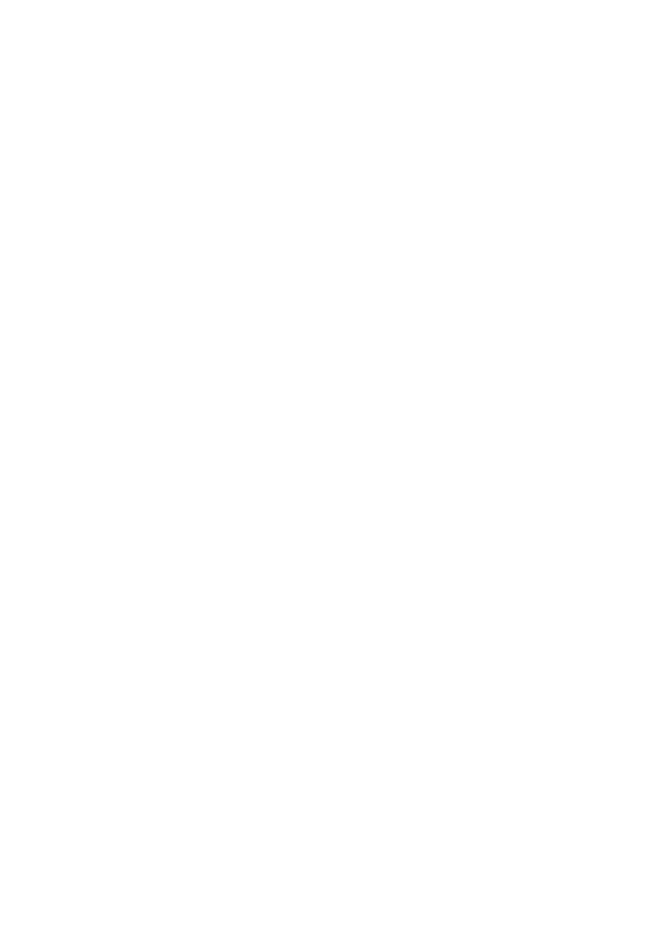
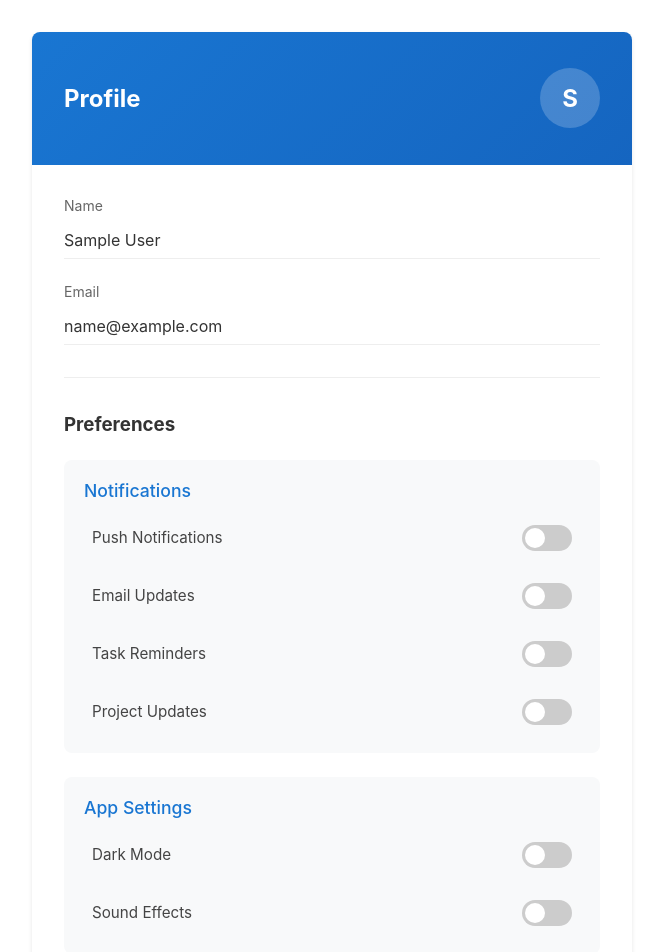
Before and after one commit to cosmoavijeet07/SynergySphere, a React (Create React App) app in the folder frontend/: page /profile in a window 1280 px wide. Before the commit this address had no page. Shown: the top 952 px of the page, without its empty margins (308-971 px from the left). Before the commit the page ends 800 px from the top, so only its background shows below. Built offline with nearby package versions, Linux system fonts and the light colour scheme; sample sign-in values are in the browser's storage.

Commit message:
Profile Created

```diff
--- a/frontend/src/App.js
+++ b/frontend/src/App.js
@@ -9,6 +9,7 @@
 import CreateTask from './pages/CreateTask';
 import Navbar from './components/Navbar';
 import Sidebar from './components/Sidebar';
+import Profile from './pages/Profile';
 
 function MainLayout() {
   const [isSidebarOpen, setIsSidebarOpen] = useState(false);
@@ -51,6 +52,7 @@
         <Route element={<AuthLayout />}>
           <Route path="/login" element={<Login />} />
           <Route path="/signup" element={<Signup />} />
+          <Route path="/profile" element={<Profile />} />
         </Route>
         {/* Protected pages */}
         <Route element={<PrivateRoute><MainLayout /></PrivateRoute>}>
--- a/frontend/src/components/Navbar.css
+++ b/frontend/src/components/Navbar.css
@@ -67,6 +67,38 @@
   display: flex;
   align-items: center;
   gap: 1rem;
+}
+
+.profile-link {
+  display: flex;
+  align-items: center;
+  gap: 0.5rem;
+  text-decoration: none;
+  color: #333;
+  padding: 0.5rem;
+  border-radius: 4px;
+  transition: background-color 0.3s;
+}
+
+.profile-link:hover {
+  background-color: rgba(25, 118, 210, 0.1);
+}
+
+.profile-avatar {
+  width: 32px;
+  height: 32px;
+  background: #1976d2;
+  color: white;
+  border-radius: 50%;
+  display: flex;
+  align-items: center;
+  justify-content: center;
+  font-weight: 500;
+}
+
+.profile-name {
+  font-size: 0.9rem;
+  font-weight: 500;
 }
 
 .user-info {
--- a/frontend/src/components/Navbar.js
+++ b/frontend/src/components/Navbar.js
@@ -35,10 +35,14 @@
           <Link to="/projects">Projects</Link>
           <Link to="/my-tasks">My Tasks</Link>
           <div className="user-menu">
-            <div className="user-info">
+            {/* <div className="user-info">
               <span className="user-avatar">{user?.name?.charAt(0)}</span>
               <span className="user-email">{user?.email}</span>
-            </div>
+            </div> */}
+            <Link to="/profile" className="profile-link">
+              <div className="profile-avatar">{user?.name?.charAt(0).toUpperCase()}</div>
+              <span className="profile-name">{user?.name}</span>
+            </Link>
             <button className="logout-btn" onClick={handleLogout}>Logout</button>
           </div>
         </div>
--- a/frontend/src/components/Sidebar.css
+++ b/frontend/src/components/Sidebar.css
@@ -87,6 +87,7 @@
   display: flex;
   flex-direction: column;
   gap: 0.5rem;
+  padding: 1rem;
 }
 
 .sidebar-links a {
--- a/frontend/src/components/Sidebar.js
+++ b/frontend/src/components/Sidebar.js
@@ -36,16 +36,27 @@
       >
         ×
       </button>
-      <div className="user-info">
+      {/* <div className="user-info">
         <div className="user-avatar large">{firstChar}</div>
         <h3>{user.name}</h3>
         <p>{user.email}</p>
         {user.fallback && (
           <small className="login-prompt">Please log in properly</small>
         )}
-      </div>
+      </div> */}
 
       <nav className="sidebar-links">
+        {user && (
+          <div className="sidebar-profile">
+            <Link to="/profile" className="profile-link">
+              <div className="profile-avatar">{user.name?.charAt(0).toUpperCase()}</div>
+              <div className="profile-info">
+                <span className="profile-name">{user.name}</span><br></br>
+                <span className="profile-email">{user.email}</span>
+              </div>
+            </Link>
+          </div>
+        )}
         <Link to="/projects" className={isActive('/projects')} onClick={() => setIsSidebarOpen(false)}>
           <i className="icon">📋</i>
           Projects
--- /dev/null
+++ b/frontend/src/pages/Profile.css
@@ -0,0 +1,170 @@
+.profile-container {
+  padding: 2rem;
+  display: flex;
+  justify-content: center;
+  align-items: flex-start;
+  min-height: calc(100vh - 60px);
+}
+
+.profile-card {
+  background: white;
+  border-radius: 8px;
+  box-shadow: 0 2px 4px rgba(0, 0, 0, 0.1);
+  width: 100%;
+  max-width: 600px;
+  overflow: hidden;
+}
+
+.profile-header {
+  background: linear-gradient(135deg, #1976d2, #1565c0);
+  color: white;
+  padding: 2rem;
+  display: flex;
+  justify-content: space-between;
+  align-items: center;
+}
+
+.profile-avatar {
+  width: 60px;
+  height: 60px;
+  background: rgba(255, 255, 255, 0.2);
+  border-radius: 50%;
+  display: flex;
+  align-items: center;
+  justify-content: center;
+  font-size: 24px;
+  font-weight: bold;
+}
+
+.profile-info {
+  padding: 2rem;
+}
+
+.info-group {
+  margin-bottom: 1.5rem;
+}
+
+.info-group label {
+  display: block;
+  color: #666;
+  font-size: 0.875rem;
+  margin-bottom: 0.5rem;
+}
+
+.info-group p {
+  font-size: 1rem;
+  color: #333;
+  margin: 0;
+  padding: 0.5rem 0;
+  border-bottom: 1px solid #eee;
+}
+
+.preferences {
+  margin-top: 2rem;
+  padding-top: 1rem;
+  border-top: 1px solid #eee;
+}
+
+.preferences h3 {
+  color: #333;
+  margin-bottom: 1.5rem;
+}
+
+.preferences-section {
+  background: #f8f9fa;
+  border-radius: 8px;
+  padding: 1.25rem;
+  margin-bottom: 1.5rem;
+}
+
+.preferences-section h4 {
+  color: #1976d2;
+  margin: 0 0 1rem 0;
+  font-size: 1.1rem;
+  font-weight: 500;
+}
+
+.toggle-group {
+  display: flex;
+  align-items: center;
+  margin-bottom: 1rem;
+  padding: 0.5rem;
+  border-radius: 4px;
+  transition: background-color 0.2s;
+}
+
+.toggle-group:last-child {
+  margin-bottom: 0;
+}
+
+.toggle-group:hover {
+  background-color: rgba(0, 0, 0, 0.02);
+}
+
+.toggle-group label {
+  display: flex;
+  align-items: center;
+  justify-content: space-between;
+  width: 100%;
+  cursor: pointer;
+  font-size: 0.95rem;
+  color: #444;
+  user-select: none;
+}
+
+.toggle {
+  width: 50px;
+  height: 26px;
+  border-radius: 13px;
+  background-color: #ccc;
+  margin-left: 1rem;
+  position: relative;
+  transition: background-color 0.3s;
+  cursor: pointer;
+}
+
+.toggle.active {
+  background-color: #1976d2;
+}
+
+.toggle-handle {
+  width: 20px;
+  height: 20px;
+  background-color: white;
+  border-radius: 50%;
+  position: absolute;
+  top: 3px;
+  left: 3px;
+  transition: transform 0.3s;
+}
+
+.toggle.active .toggle-handle {
+  transform: translateX(24px);
+}
+
+.logout-button {
+  width: 100%;
+  padding: 0.75rem;
+  margin-top: 2rem;
+  background-color: #f44336;
+  color: white;
+  border: none;
+  border-radius: 4px;
+  font-size: 1rem;
+  cursor: pointer;
+  transition: background-color 0.3s;
+}
+
+.logout-button:hover {
+  background-color: #d32f2f;
+}
+
+@media (max-width: 768px) {
+  .profile-container {
+    padding: 1rem;
+  }
+
+  .profile-card {
+    border-radius: 0;
+  }
+}
--- /dev/null
+++ b/frontend/src/pages/Profile.js
@@ -0,0 +1,154 @@
+import React, { useState, useEffect } from 'react';
+import { useNavigate } from 'react-router-dom';
+import { logoutUser } from '../services/api';
+import './Profile.css';
+
+function Profile() {
+  const navigate = useNavigate();
+  const [preferences, setPreferences] = useState({
+    notifications: localStorage.getItem('prefs_notifications') === 'true',
+    emailUpdates: localStorage.getItem('prefs_emailUpdates') === 'true',
+    darkMode: localStorage.getItem('prefs_darkMode') === 'true',
+    soundEffects: localStorage.getItem('prefs_soundEffects') === 'true',
+    taskReminders: localStorage.getItem('prefs_taskReminders') === 'true',
+    projectUpdates: localStorage.getItem('prefs_projectUpdates') === 'true',
+  });
+  const [user, setUser] = useState(null);
+
+  useEffect(() => {
+    // Get user data from localStorage
+    const userData = localStorage.getItem('user');
+    if (userData) {
+      setUser(JSON.parse(userData));
+    } else {
+      navigate('/login');
+    }
+  }, [navigate]);
+
+  const handleLogout = () => {
+    logoutUser();
+    navigate('/login');
+  };
+
+  const handleToggle = (key) => {
+    const newValue = !preferences[key];
+    setPreferences(prev => ({
+      ...prev,
+      [key]: newValue
+    }));
+    localStorage.setItem(`prefs_${key}`, newValue);
+  };
+
+  if (!user) {
+    return null;
+  }
+
+  return (
+    <div className="profile-container">
+      <div className="profile-card">
+        <div className="profile-header">
+          <h2>Profile</h2>
+          <div className="profile-avatar">
+            {user.name?.charAt(0).toUpperCase()}
+          </div>
+        </div>
+
+        <div className="profile-info">
+          <div className="info-group">
+            <label>Name</label>
+            <p>{user.name}</p>
+          </div>
+
+          <div className="info-group">
+            <label>Email</label>
+            <p>{user.email}</p>
+          </div>
+
+          <div className="preferences">
+            <h3>Preferences</h3>
+
+            <div className="preferences-section">
+              <h4>Notifications</h4>
+              <div className="toggle-group">
+                <label>
+                  Push Notifications
+                  <div
+                    className={`toggle ${preferences.notifications ? 'active' : ''}`}
+                    onClick={() => handleToggle('notifications')}
+                  >
+                    <div className="toggle-handle"></div>
+                  </div>
+                </label>
+              </div>
+              <div className="toggle-group">
+                <label>
+                  Email Updates
+                  <div
+                    className={`toggle ${preferences.emailUpdates ? 'active' : ''}`}
+                    onClick={() => handleToggle('emailUpdates')}
+                  >
+                    <div className="toggle-handle"></div>
+                  </div>
+                </label>
+              </div>
+              <div className="toggle-group">
+                <label>
+                  Task Reminders
+                  <div
+                    className={`toggle ${preferences.taskReminders ? 'active' : ''}`}
+                    onClick={() => handleToggle('taskReminders')}
+                  >
+                    <div className="toggle-handle"></div>
+                  </div>
+                </label>
+              </div>
+              <div className="toggle-group">
+                <label>
+                  Project Updates
+                  <div
+                    className={`toggle ${preferences.projectUpdates ? 'active' : ''}`}
+                    onClick={() => handleToggle('projectUpdates')}
+                  >
+                    <div className="toggle-handle"></div>
+                  </div>
+                </label>
+              </div>
+            </div>
+
+            <div className="preferences-section">
+              <h4>App Settings</h4>
+              <div className="toggle-group">
+                <label>
+                  Dark Mode
+                  <div
+                    className={`toggle ${preferences.darkMode ? 'active' : ''}`}
+                    onClick={() => handleToggle('darkMode')}
+                  >
+                    <div className="toggle-handle"></div>
+                  </div>
+                </label>
+              </div>
+              <div className="toggle-group">
+                <label>
+                  Sound Effects
+                  <div
+                    className={`toggle ${preferences.soundEffects ? 'active' : ''}`}
+                    onClick={() => handleToggle('soundEffects')}
+                  >
+                    <div className="toggle-handle"></div>
+                  </div>
+                </label>
+              </div>
+            </div>
+          </div>
+
+          <button className="logout-button" onClick={handleLogout}>
+            Logout
+          </button>
+        </div>
+      </div>
+    </div>
+  );
+}
+
+export default Profile;
```
